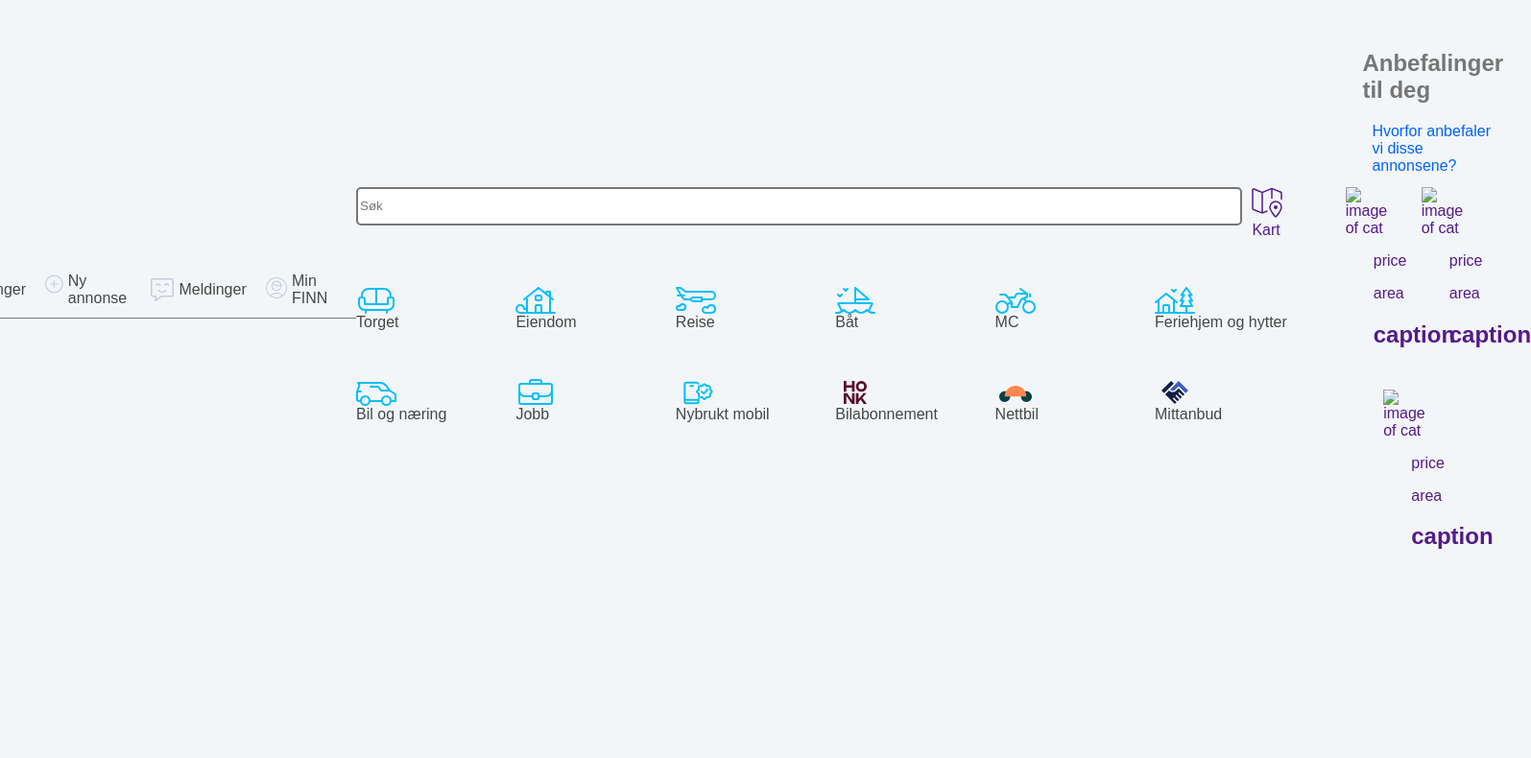
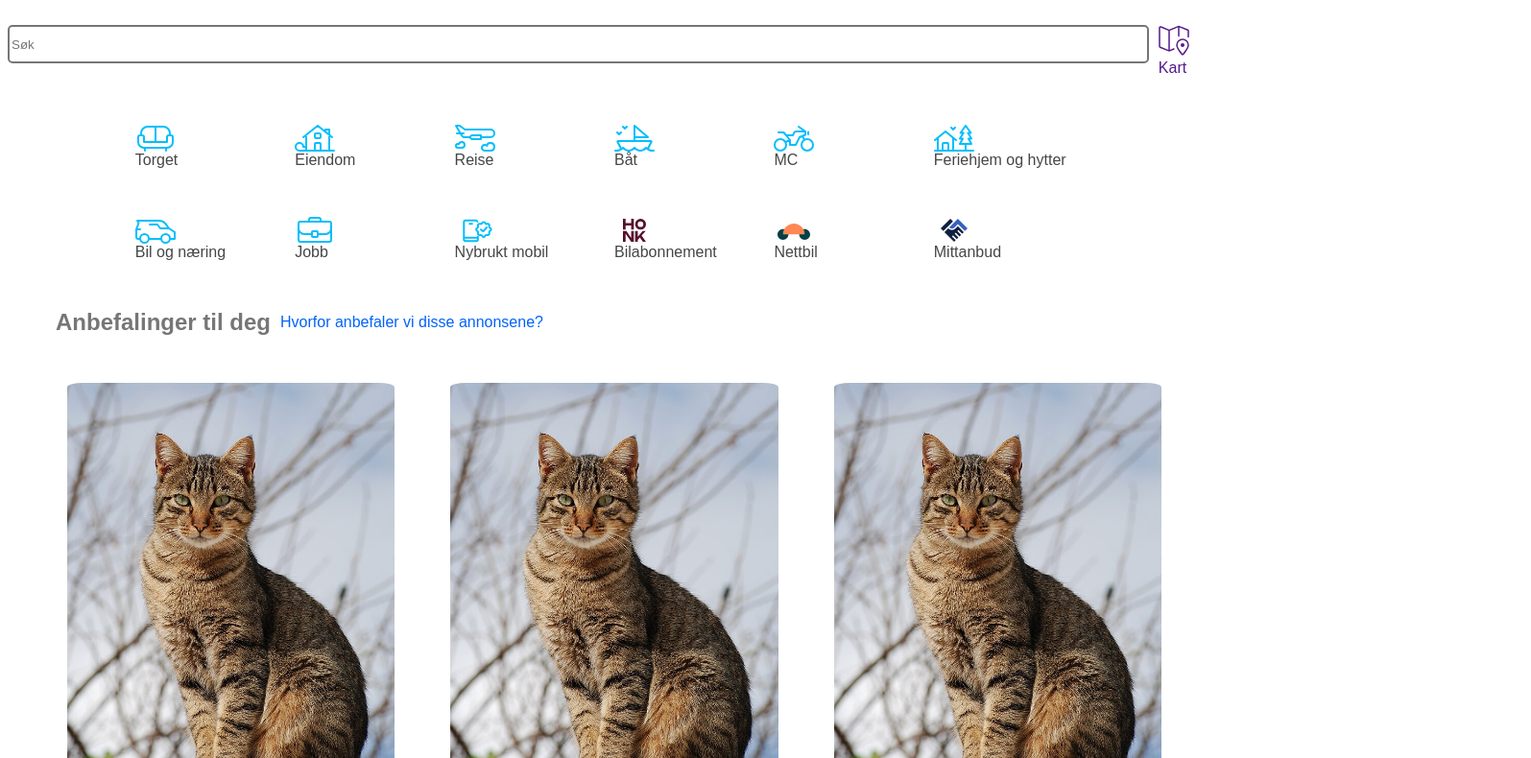
Before and after one commit to AdvancedCSS2024/idg1293-2024-oblig1-norax2, a plain HTML site: page page-screenshot1.html in a window 1280 px wide. Shown: the part 66-856 px from the top of the page at 96% size, 1595 px wide, since content can reach past the window. Before the commit the page ends 800 px from the top, so only its background shows below. Drawn offline with nearby package versions, Linux system fonts and the light colour scheme.

Commit message:
am i supposed to beg a duck final

```diff
--- a/assets/styles/common.scss
+++ b/assets/styles/common.scss
@@ -3,7 +3,6 @@
 // Example: input, button, card ...
 
 //Screenshot 1's css because it wouldn't work otherwise
-$blue: #06BEFB;
 $darkblue: #0063FB;
 $stone: #767676;
 $licorice: #464646;
@@ -31,11 +30,9 @@ $sardine: #C3CCD9;
         text-decoration: none;
         padding-right: 20px;
         border-bottom: 1.5px solid transparent;
-        color: $sardine;
         &:hover{
             border-color: $darkblue;
         }
-//I was hoping it would colour the line underneat, but it just colours right under the text
     }
     &__logo {
         align-items: center;
@@ -48,11 +45,6 @@ $sardine: #C3CCD9;
         justify-content: center;
         align-items: center;
         margin-left: 10px;
-    }
-    &__text{
-        color: $licorice;
-        margin: auto;
-        padding-left: 5px;
     }
 }
 
@@ -68,7 +60,7 @@ $sardine: #C3CCD9;
     max-width: fit-content;
     grid-template-columns: repeat(6, minmax(10.4rem,1fr));
     grid-template-rows: 2fr 2fr;
-    margin: auto;
+    padding-left: 5%;
     &__link {
         display: flex;
         flex-direction: column;
@@ -94,7 +86,6 @@ $sardine: #C3CCD9;
 
 .searchbar {
     display: flex;
-    margin: auto;
     &__input {
         border-radius: 5px;
         width: 100%;
@@ -108,33 +99,20 @@ $sardine: #C3CCD9;
 }
 
 .section {
-    padding-top: 30px;
+    padding-top: 10%;
     &__div{
         display: flex;
         flex-wrap: wrap;
         justify-content: center;
     }
-    &__top{
+    &__text{
         display: flex;
         flex-wrap: wrap;
-        padding-left: 50px;
     }
-    &__text{
-        color: $stone;
-    }
-    &__a{
-        margin-top: auto;
-        margin-bottom: auto;
-        padding-left: 10px;
-        color: $darkblue;
-    }
-        &__a:hover{
-            text-decoration: underline;
-        }
-
 }
 
 .card {
+    background-color: $blue;
     max-width: 30%;
     min-width: none;
     border-radius: 5px;
@@ -146,10 +124,13 @@ $sardine: #C3CCD9;
         max-width: 90%;
         padding-top: 5%;
         min-width: 10%;
-        border-radius: 5%;
+        border-radius: 5px;
         overflow: hidden;
     }
     &__text{
-        margin-left: 2rem;
+        margin-left: 1rem;
+    }
+    &__button--heart{
+        position: absolute;
     }
 }
--- a/assets/styles/style.scss
+++ b/assets/styles/style.scss
@@ -1,158 +1,5 @@
-<<<<<<< HEAD
 // USE THIS FILE TO CREATE THE LAYOUT AND SPECIFIC RULES FOR SCREENSHOTS 1 and 2
-=======
-//Screenshot 1
-$blue: #06BEFB;
-$darkblue: #0063FB;
-$stone: #767676;
-$licorice: #464646;
-$sardine: #C3CCD9;
 
-* {
-    font-family: Arial, Helvetica, sans-serif;
-    text-decoration: none;
-}
-
-.header {
-    border-bottom: 1px solid $stone;
-}
-
-.navbar {
-    max-width: 1010px;
-    margin: 0 auto;
-    display: flex;
-    padding-top: 10px;
-    padding-bottom: 10px;
-    &__a {
-        list-style: none;
-        list-style-type: none;
-        display: flex;
-        text-decoration: none;
-        padding-right: 20px;
-        border-bottom: 1.5px solid transparent;
-        color: $sardine;
-        &:hover{
-            border-color: $darkblue;
-        }
-//I was hoping it would colour the line underneat, but it just colours right under the text
-    }
-    &__logo {
-        align-items: center;
-        justify-content: center;
-        display: flex;
-        margin-right: auto;
-    }
-    &__icons {
-        display: flex;
-        justify-content: center;
-        align-items: center;
-        margin-left: 10px;
-    }
-    &__text{
-        color: $licorice;
-        margin: auto;
-        padding-left: 5px;
-    }
-}
-
-.div{
-    &__top{
-        margin-top: 30px;
-    }
-}
-
-//code hevily inspired by the inspected FINN.no page, but slightly freestyled
-.grid {
-    display: grid;
-    max-width: fit-content;
-    grid-template-columns: repeat(6, minmax(10.4rem,1fr));
-    grid-template-rows: 2fr 2fr;
-    margin: auto;
-    &__link {
-        display: flex;
-        flex-direction: column;
-        padding-top: 30%;
-        color: $blue;
-    }
-    &__link:hover {
-        color: $stone;
-    }
-    &__text {
-        color: $licorice;
-    }
-    &__text:hover {
-        color: $stone;
-    }
-}
-
-//}
-//tried putting the box-sizing into the upper * {, but it wouldn't do what it was supposed to do
-//AKA I wanted the searchbar to be bigger but it wouldn't form no matter what.
-* {
-    box-sizing: border-box;
-}
-
-.searchbar {
-    display: flex;
-    margin: auto;
-    &__input {
-        border-radius: 5px;
-        width: 100%;
-        height: 40px;
-        width: calc(100% - 4rem);
-        border: 2px solid $stone;
-    }
-    &__map {
-        padding-left: 10px;
-    }
-}
-
-.section {
-    padding-top: 30px;
-    &__div{
-        display: flex;
-        flex-wrap: wrap;
-        justify-content: center;
-    }
-    &__top{
-        display: flex;
-        flex-wrap: wrap;
-        padding-left: 50px;
-    }
-    &__text{
-        color: $stone;
-    }
-    &__a{
-        margin-top: auto;
-        margin-bottom: auto;
-        padding-left: 10px;
-        color: $darkblue;
-    }
-        &__a:hover{
-            text-decoration: underline;
-        }
-
-}
-
-.card {
-    max-width: 30%;
-    min-width: none;
-    border-radius: 5px;
-    margin: 10px;
-    &__img {
-        display: block;
-        margin-right: 5%;
-        margin-left: 5%;
-        max-width: 90%;
-        padding-top: 5%;
-        min-width: 10%;
-        border-radius: 5%;
-        overflow: hidden;
-    }
-    &__text{
-        margin-left: 2rem;
-    }
-}
 //screenshot 2
 $white: #ffffff;
 $lightblue: #f3f9ff;
@@ -301,4 +148,3 @@ body {
     color: $stone;
   }
 }
->>>>>>> 0b366e3e6e68d7d205a5a9541fea860c98cdcd77
--- a/page-screenshot1.html
+++ b/page-screenshot1.html
@@ -4,7 +4,7 @@
   <meta charset="UTF-8">
   <meta name="viewport" content="width=device-width, initial-scale=1.0">
   <title>Screenshot 1 page</title>
-  <link rel="stylesheet" href="assets/styles/style.css">
+
   <link rel="stylesheet" href="assets/styles/common.css">
 </head>
 
@@ -103,7 +103,7 @@
     <div class="section__div">
       <div class="card">
         <a href="">
-          <img class="card__img" src="misc/img/Cat.jpg" alt="image of cat">
+          <img class="card__img" src="misc/img/cat.jpg" alt="image of cat">
             <p class="card__text">price</p>
             <p class="card__text">area</p>
           <h2 class="card__text">caption</h2>
@@ -112,7 +112,7 @@
 
       <div class="card">
         <a href="">
-          <img class="card__img" src="misc/img/Cat.jpg" alt="image of cat">
+          <img class="card__img" src="misc/img/cat.jpg" alt="image of cat">
             <p class="card__text">price</p>
             <p class="card__text">area</p>
           <h2 class="card__text">caption</h2>
```
Also changed, not shown: misc/img/cat.jpg (added).
